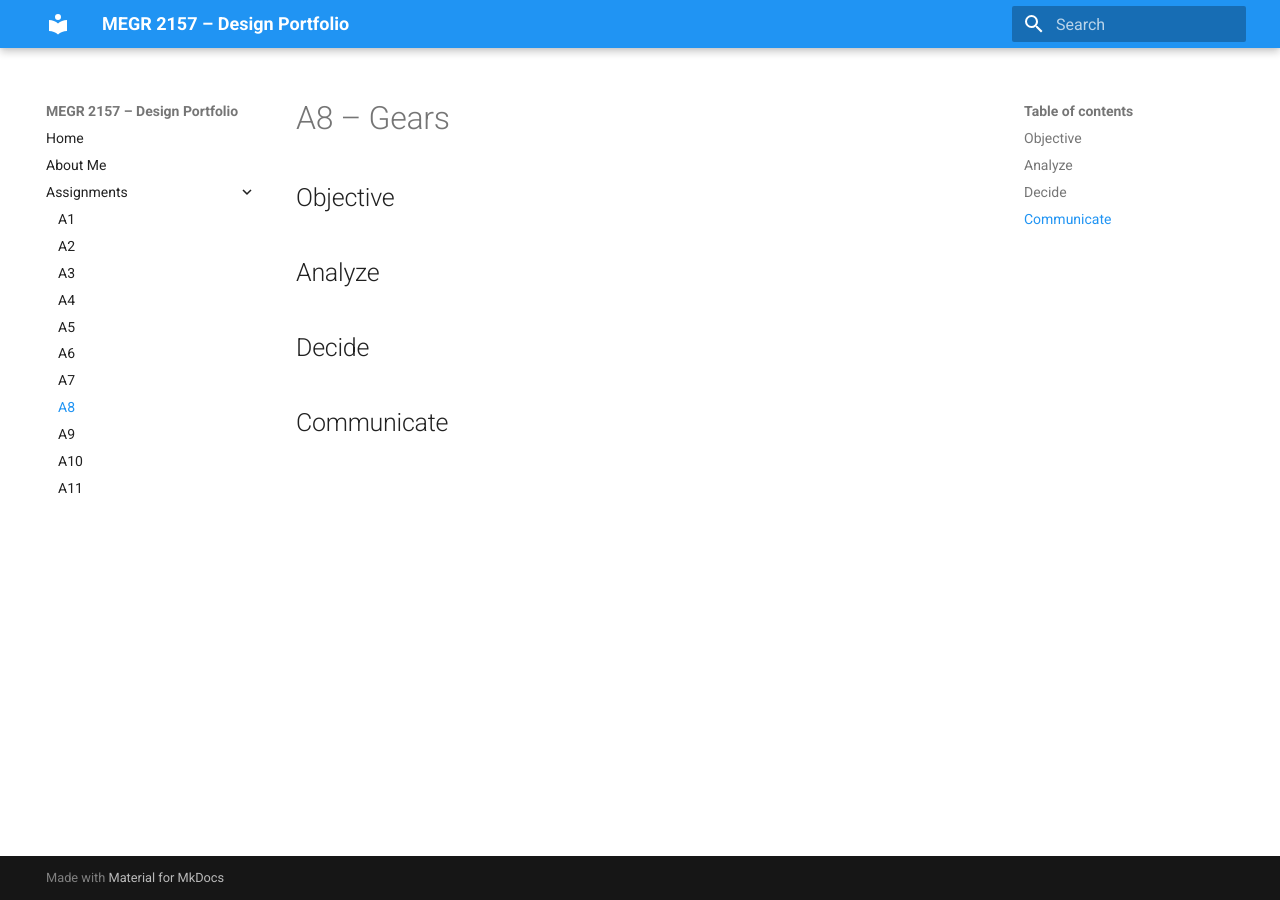
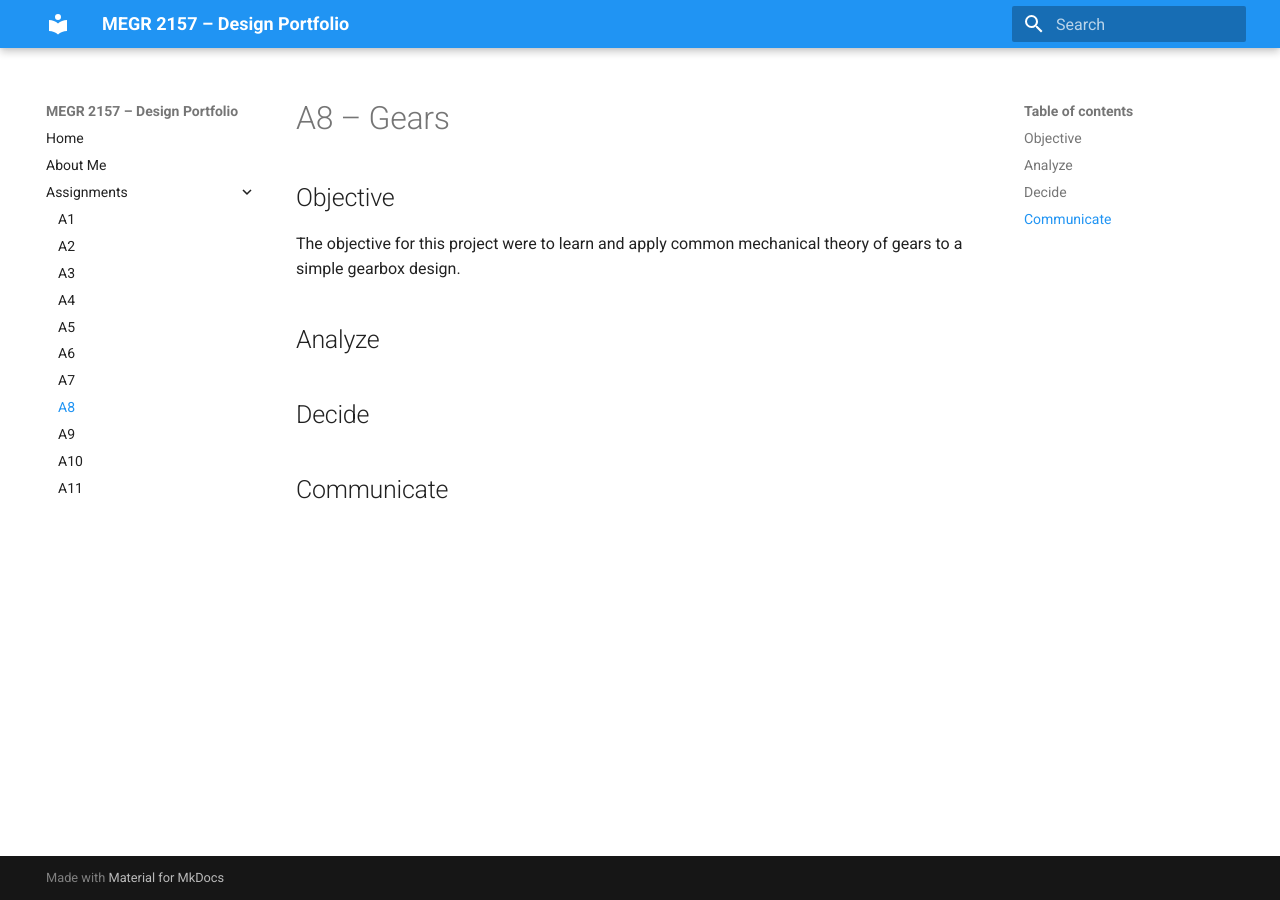
Before and after one commit to AustinWayneMcCoyHill/megr2157-portfolio, an MkDocs documentation site: the page built from docs/assignments/A08/index.md, in a window 1280 px wide. Built offline with MkDocs 1.6.1 and Material for MkDocs 9.7.7, drawn with Linux system fonts in a browser that asks for light colours.

Commit message:
Update objective section in A8 index
Add project objective for A8 gearbox design.

```diff
--- a/docs/assignments/A08/index.md
+++ b/docs/assignments/A08/index.md
@@ -1,9 +1,10 @@
 # A8 – Gears
 
 ## Objective
-
+The objective for this project were to learn and apply common mechanical theory of gears to a simple gearbox design.
 
 ## Analyze
+
 
 
 ## Decide
```
